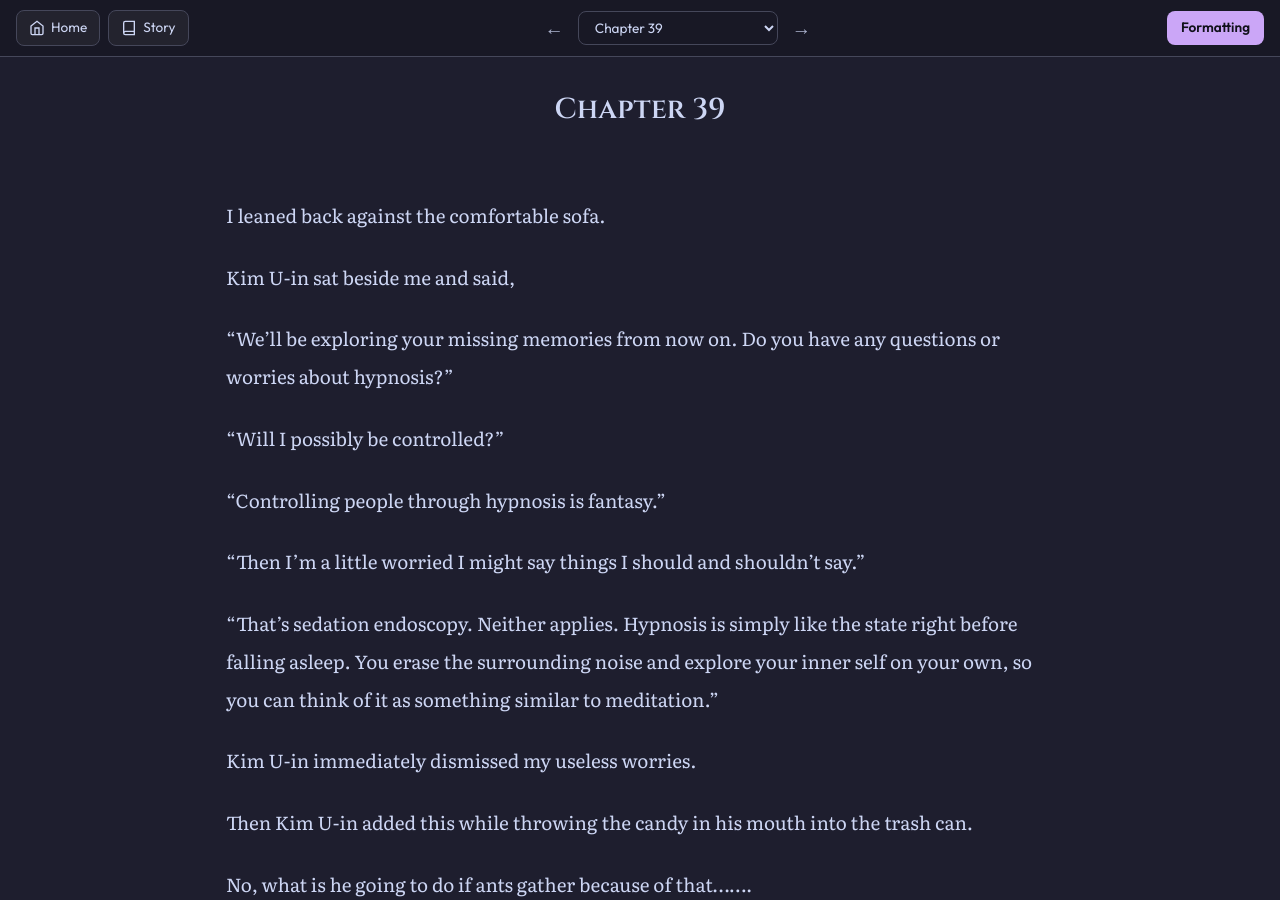
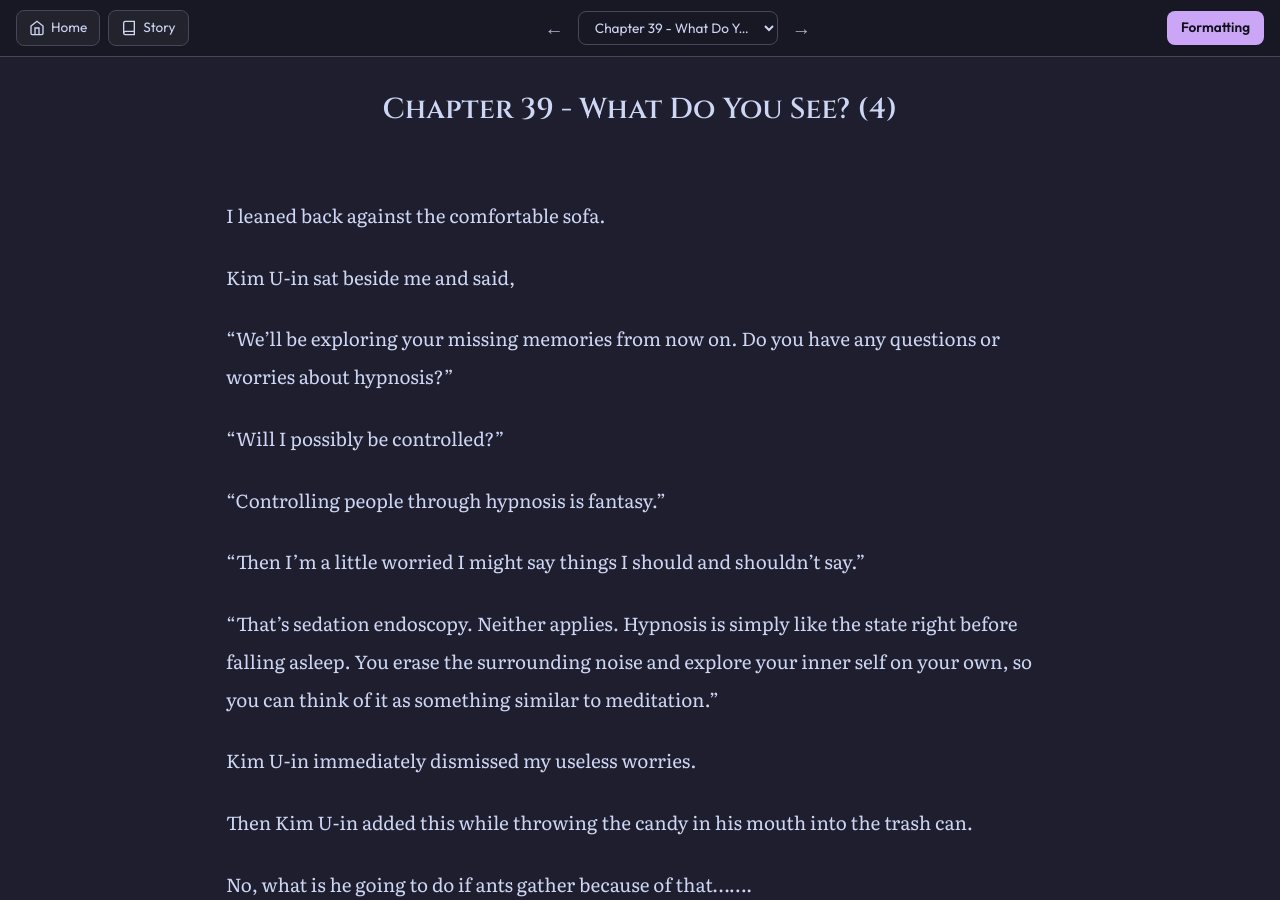
Before and after one commit to soleumn/soleumn.github.io, a Jekyll site: the page built from _chapters/esg/ch39.md, in a window 1280 px wide and 900 px high. Built offline with Jekyll 4.4.1, drawn with Linux system fonts in a browser that asks for light colours; comment, search, counter and statistics services are not loaded.

Commit message:
Update ch39.md

```diff
--- a/_chapters/esg/ch39.md
+++ b/_chapters/esg/ch39.md
@@ -1,5 +1,5 @@
 ---
-title: "Chapter 39"
+title: "Chapter 39 - What Do You See? (4)"
 categories: esg
 capitulo: 39
 ---
```
